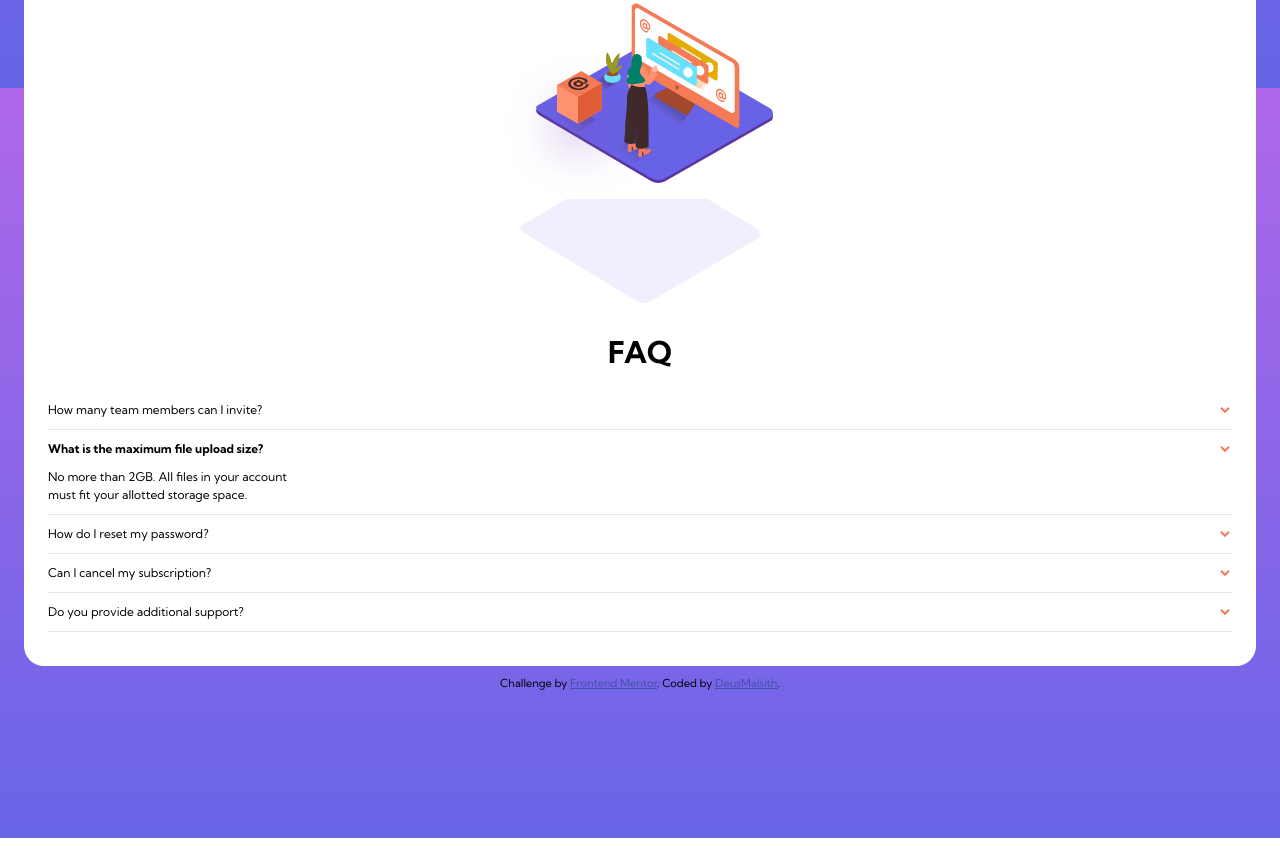
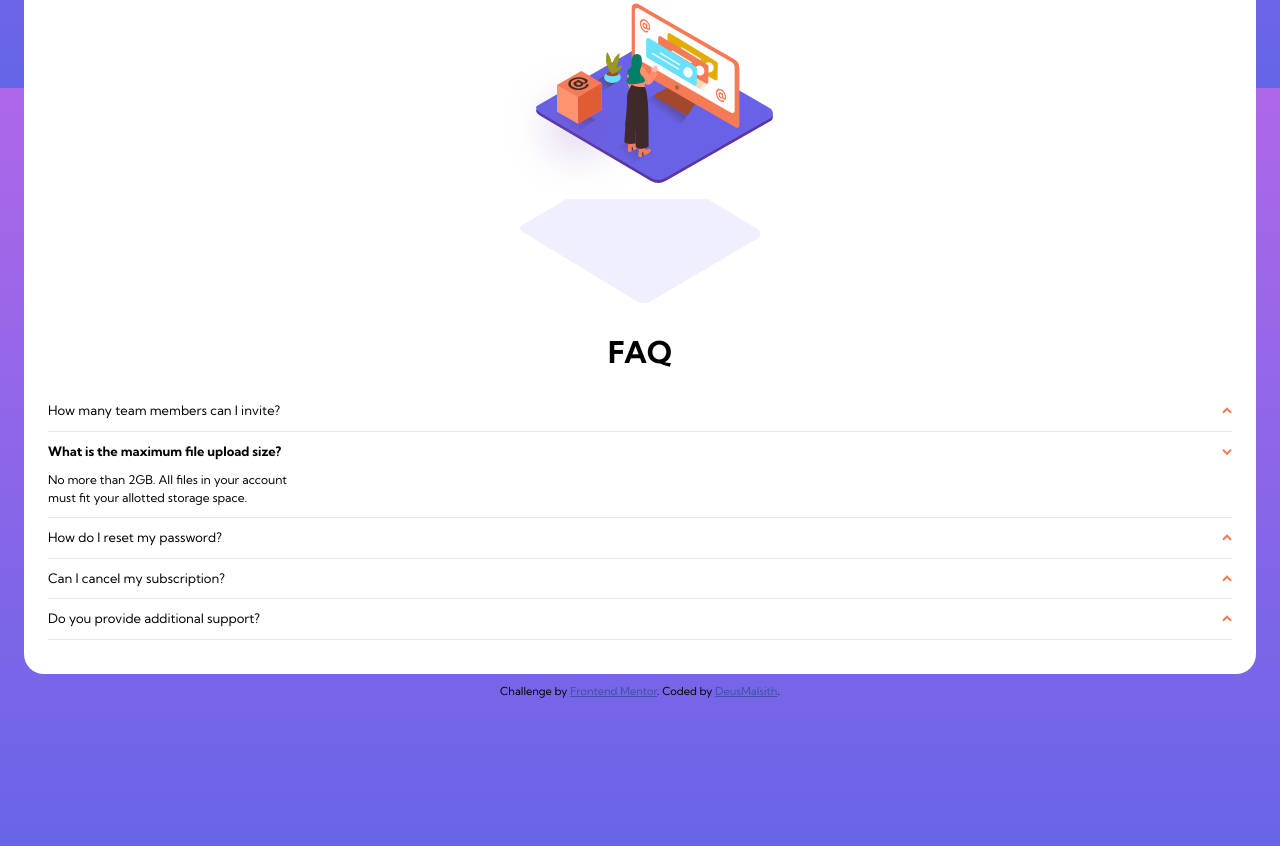
Before and after one commit to DeusMalsith/frontend-mentor-faq-accordian-card, a plain HTML site: page index.html in a window 1280 px wide. Shown: the part 712-1558 px from the top of the page. Drawn offline with Linux system fonts and the light colour scheme.

Commit message:
Added transition animations to ::after markers

```diff
--- a/css/style.css
+++ b/css/style.css
@@ -70,7 +70,7 @@ details {
 
 .container details p {
   padding-top: 1rem;
-  width: 36ch;
+  max-width: 35ch;
 }
 
 .container details[open] summary {
@@ -80,12 +80,13 @@ details {
 .container details summary {
   list-style-type: none;
   cursor: pointer;
+  font-size: 1.3rem;
 }
 
 .container details summary::after {
   content: url(../images/icon-arrow-down.svg);
   position: absolute;
-  right: 50px;
+  right: 48px;
 }
 
 .attribution {
@@ -97,13 +98,23 @@ details {
   color: hsl(228, 45%, 44%);
 }
 
-/* Hover animation */
+/* Animations */
 
 .floating {
   animation-name: floating;
   animation-duration: 5s;
   animation-iteration-count: infinite;
   animation-timing-function: ease-in-out;
+}
+
+.half-rotate-up[open] summary::after {
+  transform: rotate(0deg);
+  transition: 0.25s;
+}
+
+.half-rotate-down summary::after {
+  transform: rotate(180deg);
+  transition: 0.25s;
 }
 
 @keyframes floating {
@@ -117,6 +128,8 @@ details {
     transform: translate(0, -0px);
   }
 }
+
+/* Media Queries */
 
 @media screen and (max-width: 426px) {
   .woman-desktop-image {
--- a/index.html
+++ b/index.html
@@ -43,35 +43,35 @@
         alt=""
       />
       <h1>FAQ</h1>
-      <details>
+      <details class="half-rotate-up half-rotate-down">
         <summary>How many team members can I invite?</summary>
         <p>
           You can invite up to 2 additional users on the Free plan. There is no
           limit on team members for the Premium plan.
         </p>
       </details>
-      <details open>
+      <details open class="half-rotate-up half-rotate-down">
         <summary>What is the maximum file upload size?</summary>
         <p>
           No more than 2GB. All files in your account must fit your allotted
           storage space.
         </p>
       </details>
-      <details>
+      <details class="half-rotate-up half-rotate-down">
         <summary>How do I reset my password?</summary>
         <p>
           Click “Forgot password” from the login page or “Change password” from
           your profile page. A reset link will be emailed to you.
         </p>
       </details>
-      <details>
+      <details class="half-rotate-up half-rotate-down">
         <summary>Can I cancel my subscription?</summary>
         <p>
           Yes! Send us a message and we’ll process your request no questions
           asked.
         </p>
       </details>
-      <details>
+      <details class="half-rotate-up half-rotate-down">
         <summary>Do you provide additional support?</summary>
         <p>
           Chat and email support is available 24/7. Phone lines are open during
```
